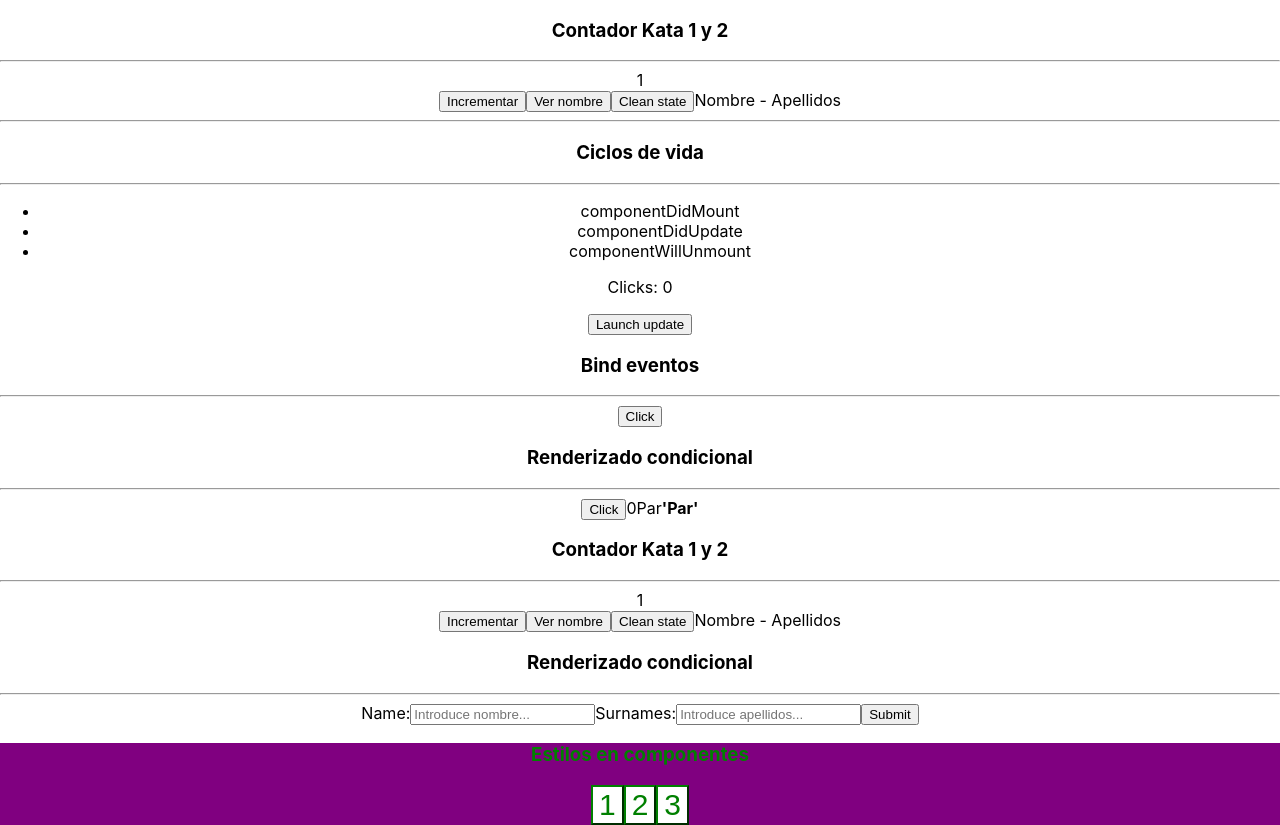
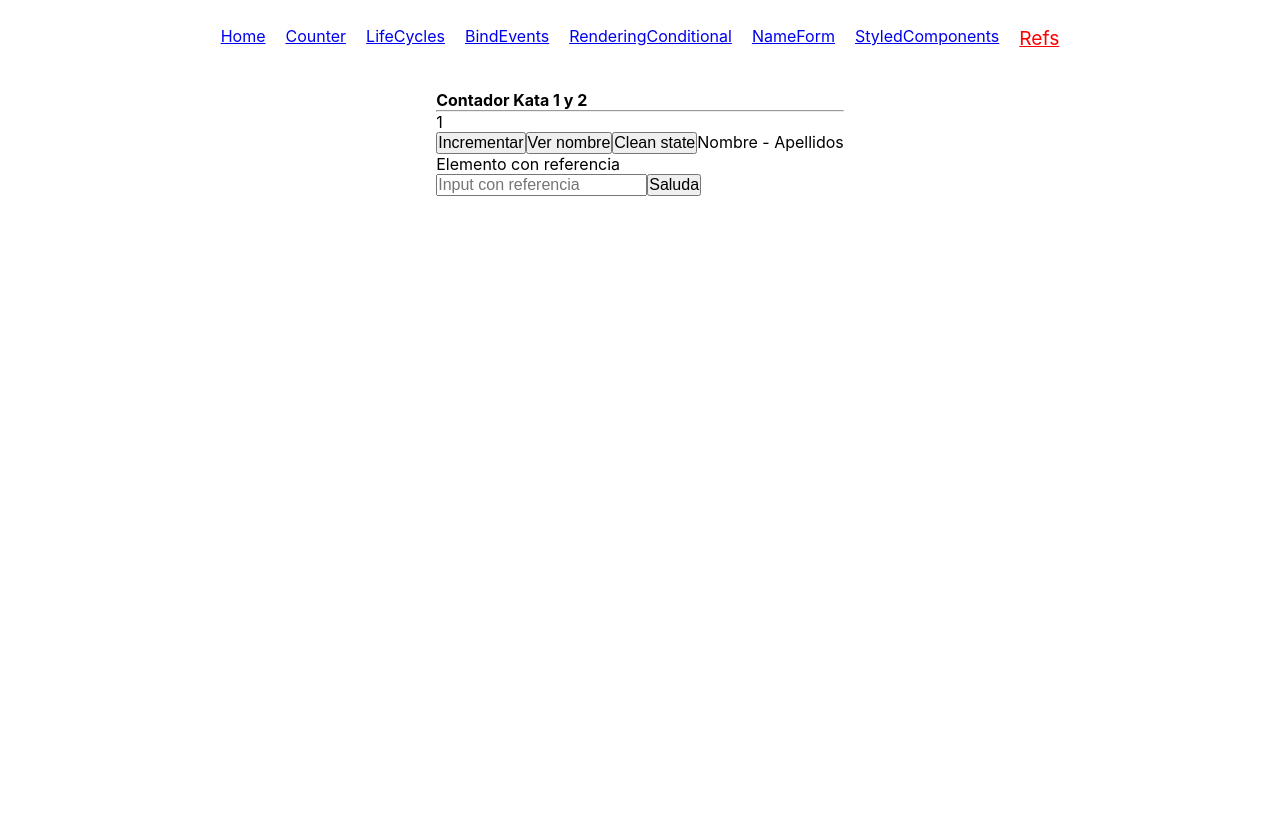
Before and after one commit to carlosmico/ReactDemo, a React (Create React App) app: page /refs in a window 1280 px wide. After the commit the page ends 800 px from the top, so only its background shows below. Built offline with nearby package versions, Linux system fonts and the light colour scheme.

Commit message:
React router added

```diff
--- a/package.json
+++ b/package.json
@@ -9,6 +9,7 @@
     "node-sass": "^4.0.0",
     "react": "^17.0.2",
     "react-dom": "^17.0.2",
+    "react-router-dom": "^5.2.0",
     "react-scripts": "4.0.3",
     "web-vitals": "^1.0.1"
   },
--- a/src/App.css
+++ b/src/App.css
@@ -1,38 +1,27 @@
-.App {
-  text-align: center;
+*{
+  font-size: 1em;
+  margin: 0;
+  padding: 0;
 }
 
-.App-logo {
-  height: 40vmin;
-  pointer-events: none;
-}
-
-@media (prefers-reduced-motion: no-preference) {
-  .App-logo {
-    animation: App-logo-spin infinite 20s linear;
-  }
-}
-
-.App-header {
-  background-color: #282c34;
-  min-height: 100vh;
+.App{
   display: flex;
   flex-direction: column;
   align-items: center;
-  justify-content: center;
-  font-size: calc(10px + 2vmin);
-  color: white;
+  padding: 1em;
 }
 
-.App-link {
-  color: #61dafb;
+header{
+  display: flex;
+  justify-content: space-between;
+  margin-bottom: 30px;
 }
 
-@keyframes App-logo-spin {
-  from {
-    transform: rotate(0deg);
-  }
-  to {
-    transform: rotate(360deg);
-  }
+header a{
+  margin: 10px;
 }
+
+.is-active{
+  color: red;
+  font-size: 1.2em;
+}
--- a/src/App.js
+++ b/src/App.js
@@ -1,31 +1,13 @@
-import './App.css';
-import Counter from './components/Counter'
-import LifeCycles from './components/LifeCycles'
-import BindEvents from './components/BindEvents'
-import RenderingConditional from './components/RenderingConditional'
-import NameForm from './components/NameForm'
-import StyledComponents from './components/styledComponents/StyledComponents'
+import "./App.css";
 
+import Router from "./Router";
 
 const incrementValue = 5;
 
-
 function App() {
-
-
   return (
     <div className="App">
-      <Counter incValue={incrementValue} />
-
-      <LifeCycles lifeCycles={["componentDidMount", "componentDidUpdate", "componentWillUnmount"]} />
-
-      <BindEvents />
-
-      <RenderingConditional />
-
-      <NameForm />
-
-      <StyledComponents/>
+      <Router />
     </div>
   );
 }
--- /dev/null
+++ b/src/Router.jsx
@@ -0,0 +1,41 @@
+import { BrowserRouter, Switch, Route, Redirect } from "react-router-dom";
+
+import Counter from "./components/Counter";
+import LifeCycles from "./components/LifeCycles";
+import BindEvents from "./components/BindEvents";
+import RenderingConditional from "./components/RenderingConditional";
+import NameForm from "./components/NameForm";
+import Refs from "./components/Refs";
+import StyledComponents from "./components/styledComponents/StyledComponents.jsx";
+import Header from "./components/Header";
+
+const Router = () => (
+  <BrowserRouter>
+    <Header />
+
+    <Switch>
+      <Route path="/counter" component={Counter} exact />
+      <Route path="/lifecycles" component={LifeCycles} exact />
+      <Route path="/bindevents/:id?" component={BindEvents} exact />
+
+      <Route
+        path="/renderingconditional"
+        component={RenderingConditional}
+        exact
+      />
+
+      <Route path="/nameform" component={NameForm} exact />
+
+      <Route path="/styledcomponents" component={StyledComponents} exact />
+      <Route path="/refs" component={Refs} exact />
+
+      <Route path="/" exact>
+        <Redirect to="/nameform" />
+      </Route>
+
+      <Route path="*" component={() => <p>Error 404</p>} />
+    </Switch>
+  </BrowserRouter>
+);
+
+export default Router;
--- a/src/components/Counter.jsx
+++ b/src/components/Counter.jsx
@@ -1,10 +1,20 @@
-import React, { Component } from 'react';
+import React, { Component } from "react";
 
-const initialState = { count: 1, name: 'Nombre', surname: 'Apellidos' }
+const initialState = { count: 1, name: "Nombre", surname: "Apellidos" };
 
 class Counter extends Component {
   constructor(props) {
     super(props);
+
+    console.log("Counter props -> ", props);
+
+    const history = props.history;
+
+    if (history) {
+      history.block((location, action) => {
+        if (true) return "Quieres salir?";
+      });
+    }
 
     this.state = initialState;
   }
@@ -14,29 +24,30 @@ class Counter extends Component {
   }
 
   showName() {
-        this.setState({ name: 'Carlos', surname: 'Micó' })
+    this.setState({ name: "Carlos", surname: "Micó" });
   }
 
   cleanState() {
-        this.setState(initialState)
+    this.setState(initialState);
   }
 
   render() {
-        return <div>
+    return (
+      <div>
         <h3>Contador Kata 1 y 2</h3>
 
         <hr />
 
-            <div >{this.state.count}</div>
+        <div>{this.state.count}</div>
 
         <button onClick={() => this.increment()}>Incrementar</button>
         <button onClick={() => this.showName()}>Ver nombre</button>
 
         <button onClick={this.cleanState.bind(this)}>Clean state</button>
 
-            <span >{this.state.name + ' - ' + this.state.surname}</span>
+        <span>{this.state.name + " - " + this.state.surname}</span>
       </div>
-
+    );
   }
 }
 export default Counter;
--- /dev/null
+++ b/src/components/Header.jsx
@@ -0,0 +1,29 @@
+import { Link, NavLink } from "react-router-dom";
+const Header = () => (
+  <header>
+    <Link to="/">Home</Link>
+    <NavLink to="/counter" activeClassName="is-active">
+      Counter
+    </NavLink>
+    <NavLink to="/lifecycles" activeClassName="is-active">
+      LifeCycles
+    </NavLink>
+    <NavLink to="/bindevents" activeClassName="is-active">
+      BindEvents
+    </NavLink>
+    <NavLink to="/renderingconditional" activeClassName="is-active">
+      RenderingConditional
+    </NavLink>
+    <NavLink to="/nameform" activeClassName="is-active">
+      NameForm
+    </NavLink>
+    <NavLink to="/styledcomponents" activeClassName="is-active">
+      StyledComponents
+    </NavLink>
+    <NavLink to="/refs" activeClassName="is-active">
+      Refs
+    </NavLink>
+  </header>
+);
+
+export default Header;
--- a/src/components/NameForm.jsx
+++ b/src/components/NameForm.jsx
@@ -1,29 +1,31 @@
-import { Component } from 'react';
+import { Component } from "react";
 
 class NameForm extends Component {
   constructor(props) {
     super(props);
-        this.state = { name: '', surnames: '' };
+    this.state = { name: "", surnames: "" };
   }
 
   handleChangeName = (event) => {
     this.setState({ name: event.target.value });
-    }
+  };
 
   handleChange = (event) => {
-        this.setState({ [event.target.name]: event.target.value }, () => console.log('Actualizado', this.state))
-    }
+    this.setState({ [event.target.name]: event.target.value }, () =>
+      console.log("Actualizado", this.state)
+    );
+  };
 
   handleSubmit = (event) => {
     event.preventDefault();
 
-        console.log(this.state)
-    }
+    console.log(this.state);
+  };
 
   render() {
     return (
       <>
-                <h3>Renderizado condicional</h3>
+        <h3>Name form</h3>
 
         <hr />
 
--- /dev/null
+++ b/src/components/Refs.jsx
@@ -0,0 +1,30 @@
+import React from "react";
+import Counter from "./Counter";
+
+export default class Refs extends React.Component {
+  constructor(props) {
+    super(props);
+
+    this.myRef = React.createRef();
+  }
+
+  componentDidMount() {
+    console.log(this.myRef);
+  }
+
+  setFocusAndTypeHello = () => {
+    this.myRef.current.focus();
+    this.myRef.current.value = "Hello";
+  };
+
+  render() {
+    return (
+      <div>
+        <Counter />
+        <p>Elemento con referencia</p>
+        <input ref={this.myRef} placeholder="Input con referencia" />
+        <button onClick={this.setFocusAndTypeHello}> Saluda</button>
+      </div>
+    );
+  }
+}
```
Also changed, not shown: src/components/BindEvents.jsx (+9 -5 lines), 1 other file (tests, documents, lock files or other folders). Lines whose indentation alone changed are shown as unchanged.
